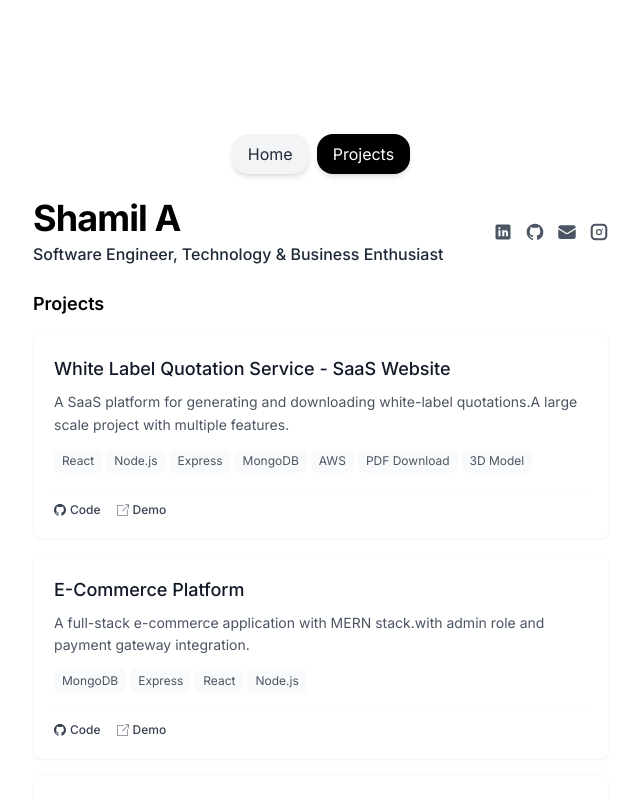
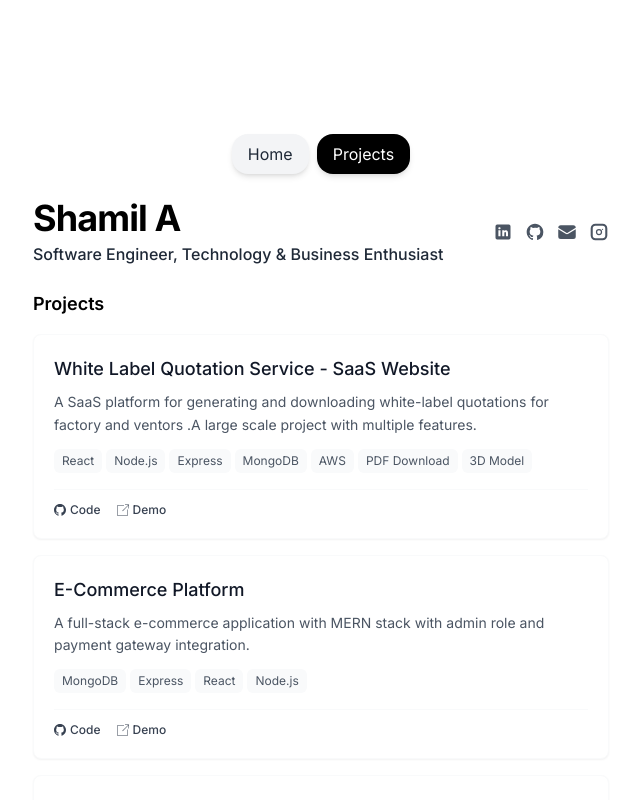
Before and after one commit to Shaamiilll/Shamil-Nextjs-Portfolio, a Next.js app: page / in a window 1280 px wide. Both pictures are taken after a click on the button "Projects". Shown: the top 800 px of the page, without its empty margins (319-959 px from the left). Built offline with nearby package versions, Linux system fonts and the light colour scheme.

Commit message:
Update the Portfolio

```diff
--- a/src/components/ProjectsPage.tsx
+++ b/src/components/ProjectsPage.tsx
@@ -7,14 +7,14 @@ const ProjectsPage = () => {
   const projects = [
     {
       title: "White Label Quotation Service - SaaS Website",
-      description: "A SaaS platform for generating and downloading white-label quotations.A large scale project with multiple features.",
+      description: "A SaaS platform for generating and downloading white-label quotations for factory and ventors .A large scale project with multiple features.",
       sourceCode: "https://github.com/quotely-co/client",
       liveLink: "https://quotely.shop",
       technologies: ["React", "Node.js", "Express", "MongoDB", "AWS", "PDF Download" ,"3D Model"]
     },
     {
       title: "E-Commerce Platform",
-      description: "A full-stack e-commerce application with MERN stack.with admin role and payment gateway integration.",
+      description: "A full-stack e-commerce application with MERN stack with admin role and payment gateway integration.",
       sourceCode: "https://github.com/watchlab-co/client",
       liveLink: "https://www.watchlab.in/",
       technologies: ["MongoDB", "Express", "React", "Node.js"]
```
